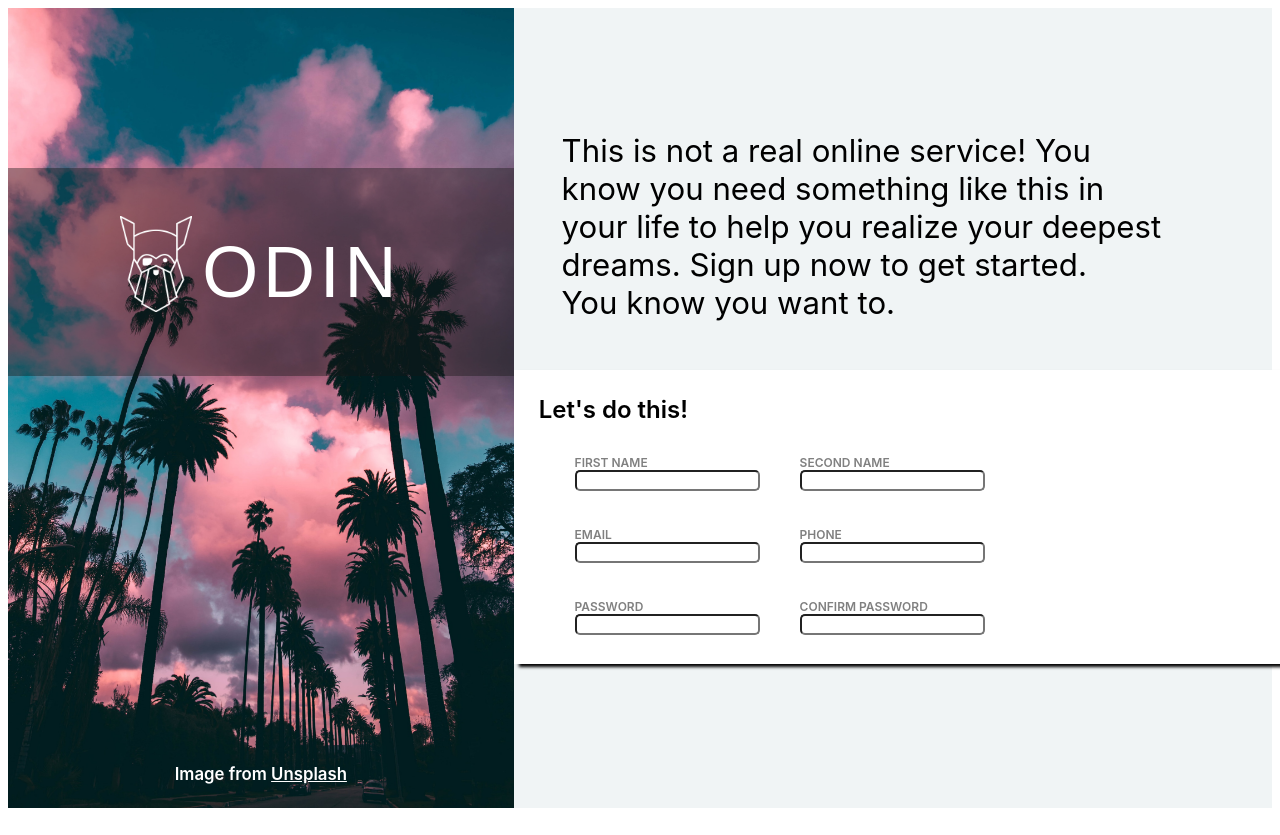
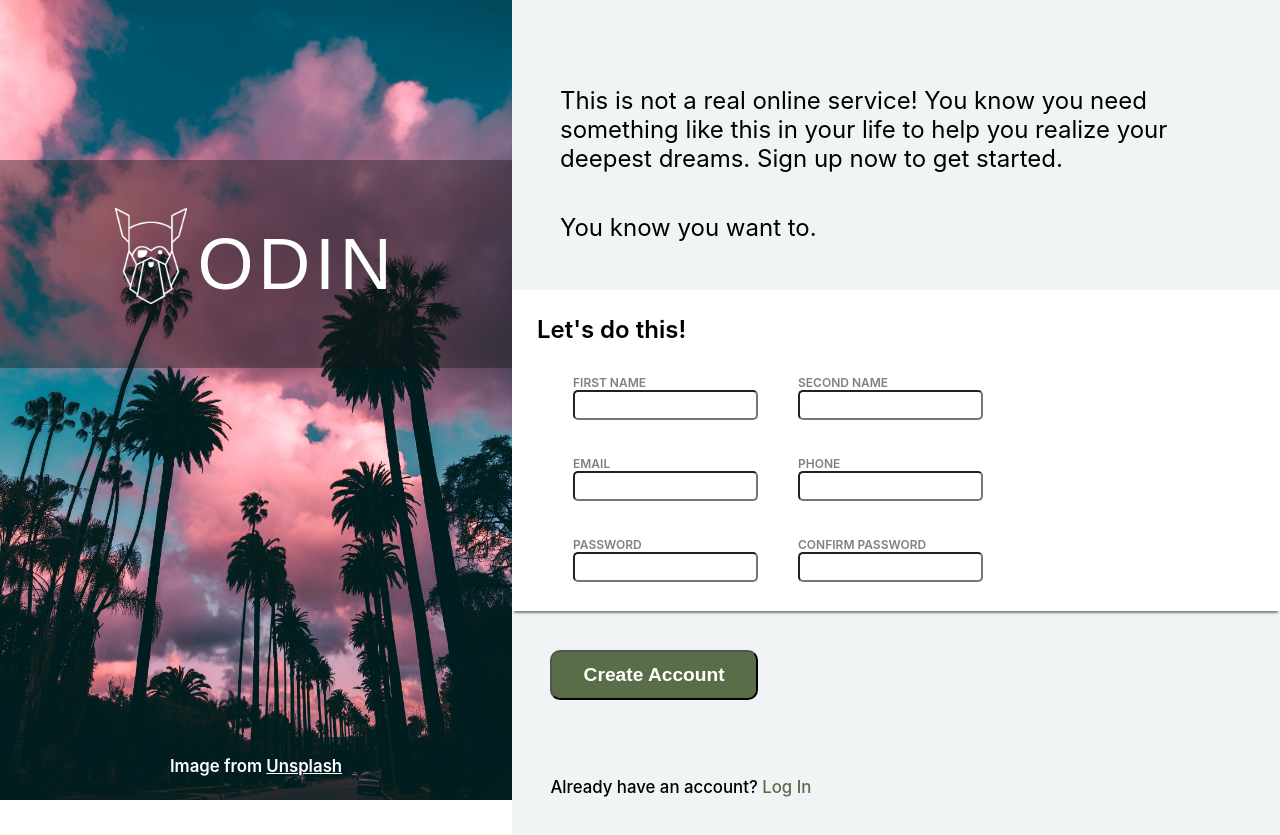
Before and after one commit to pixmaate/odin-signupform, a plain HTML site: page index.html in a window 1280 px wide. Drawn offline with Linux system fonts and the light colour scheme; a web font is replaced by a local one.

Commit message:
added all HTML elements, styling close to final

```diff
--- a/index.html
+++ b/index.html
@@ -33,7 +33,7 @@
 
         </div>
         <div class="formWrapper">
-            <form action="example.com/path" method="post">
+            <form action="#" method="post">
                 <div class="formBody">
                     <legend>Let's do this!</legend>
 
@@ -94,8 +94,13 @@
                         </ul>
                     </fieldset>
                 </div>
-
+                <div class="submitButton">
+                    <button id="mainBtn" type="submit">Create Account</button>
+                </div>
             </form>
+            <div class="logInText">
+                Already have an account? <a href="#">Log In</a>
+            </div>
         </div>
 
     </div>
--- a/style.css
+++ b/style.css
@@ -1,11 +1,39 @@
 :root {
     font-size: 24px;
+}
+
+body, html {
+    height: 100%;
+    width: 100%;
+    margin: 0;
 }
 
 body {
     display: flex;
     flex-wrap: wrap;
     font-family: -apple-system, BlinkMacSystemFont, "Segoe UI", Roboto, Oxygen-Sans, Ubuntu, Cantarell, "Helvetica Neue",sans-serif;
+
+}
+
+#mainBtn {
+    background-color: #596D48;
+    color: white;
+    font-size: 0.8rem;
+    margin: 5%;
+    padding: 0.5rem 1.3rem 0.5rem 1.3rem;
+    font-weight: 600;
+    border-radius: 10px;
+}
+
+.logInText {
+    font-size: 0.7rem;
+    margin: 5%;
+    font-weight: 500;
+}
+
+.logInText a {
+    color: #596D48;
+    text-decoration: none;
 }
 
 .heroSource {
@@ -25,7 +53,7 @@ body {
     width: clamp(150px, 40%, 750px);
     background-position: center;
     background-size: cover;
-    height: 100vh;
+    height: 100%;
     display: flex;
     flex-direction: column;
     justify-content: space-between;
@@ -79,13 +107,20 @@ fieldset {
 
 input {
     border-radius: 5px;
+    height: 1rem;
 }
+
+input:focus {
+    outline-color: mediumturquoise;
+}
+
 
 .formBody {
     background-color: white;
     width: 100%;
     padding: 10px;
-    box-shadow: 5px 3px 3px black;
+    box-shadow: 0 4px 2px -2px gray;
+    box-sizing: border-box;
 }
 
 #odinLogo {
@@ -95,6 +130,9 @@ input {
 .introText {
     width: 80%;
     padding: 2rem;
-    font-size: 1.3rem;
-    margin-top: 10%;
+    font-size: 1rem;
+    margin-top: 5%;
+    display: flex;
+    flex-direction: column;
+    gap: 40px;
 }
```
